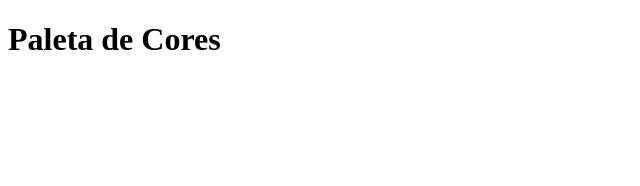
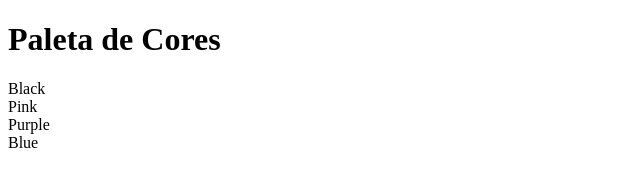
Before and after one commit to letsandrade/pixels-art, a website: page index.html in a window 1280 px wide. Shown: the whole page, without its empty margins (0-640 px from the left). Drawn offline with Linux system fonts and the light colour scheme.

Commit message:
desenvolvendo html

```diff
--- a/index.html
+++ b/index.html
@@ -8,5 +8,11 @@
 </head>
 <body>
     <h1 id="title">Paleta de Cores</h1>
+    <div id="color-palette">
+        <div class="color">Black</div>
+        <div class="color">Pink</div>
+        <div class="color">Purple</div>
+        <div class="color">Blue</div>
+    </div>
 </body>
 </html>
```
